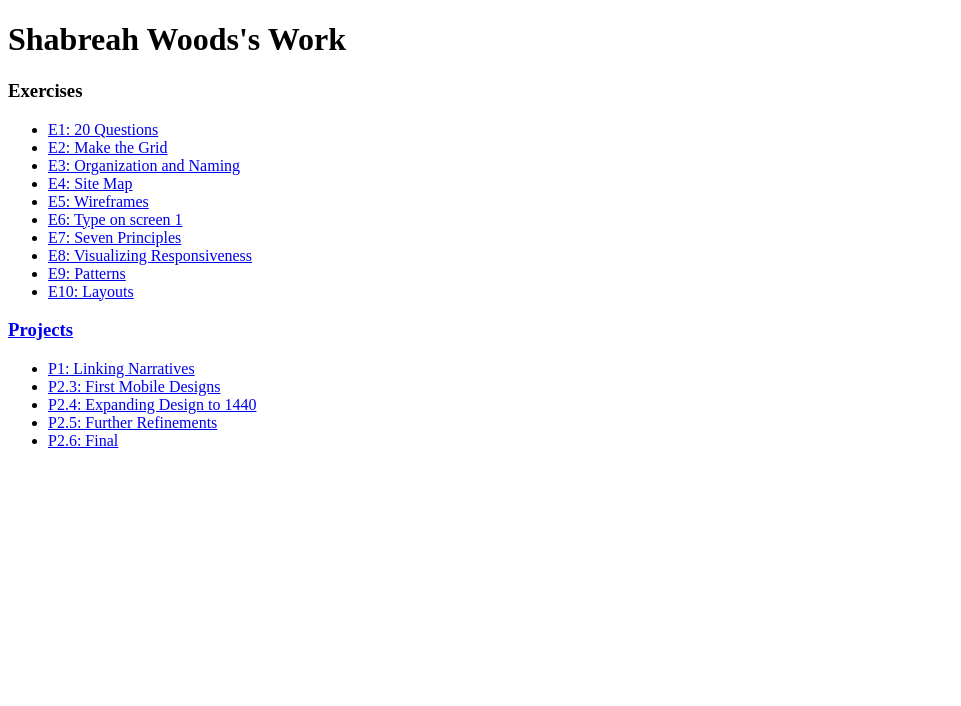
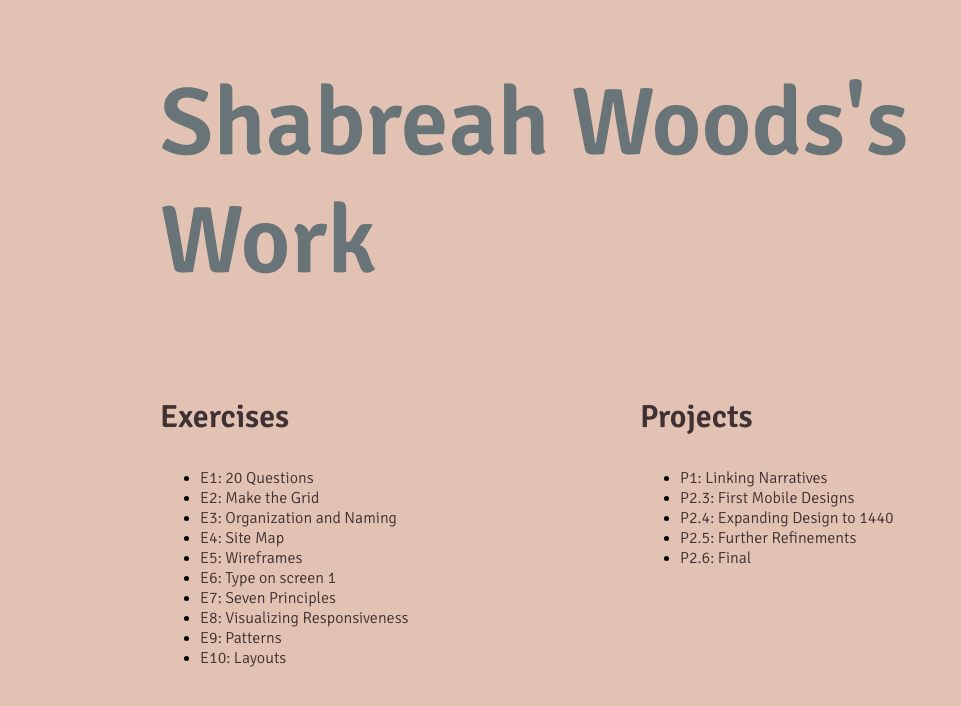
Before and after one commit to Breah22/Avt217-spring21, a plain HTML site: page index.html in a window 1280 px wide. Shown: the whole page, without its empty margins (0-961 px from the left). Drawn offline with Linux system fonts and the light colour scheme.

Commit message:
tutorials 6&7

```diff
--- /dev/null
+++ b/css/main.css
@@ -0,0 +1,53 @@
+h1 {
+  font-family: 'Signika', sans-serif;
+  color: #687477;
+  font-size: 6rem;
+}
+h3 {
+  color: #403234;
+  font-size: 2rem;
+  font-family: 'Signika', sans-serif;
+}
+body {
+  background-color: #E2C2B3;
+}
+html{
+  height:100%
+}
+header {
+  width: 75vw;
+  margin: 25px auto;
+}
+main {
+  width: 75vw;
+  margin: 25px auto;
+  display: flow-root;
+}
+a:link {
+  color: #403234;
+  font-family: 'Signika', sans-serif;
+  text-decoration: none;
+}
+a:hover {
+  color: #F7F3F5;
+  font-family: 'Signika', sans-serif;
+  text-decoration: none;
+}
+a:visited {
+  color: #403234;
+  font-family: 'Signika', sans-serif;
+}
+
+.col {
+  float: left;
+  width: 50%
+}
+@media screen and (max-width: 538px) {
+  .col {
+    margin-bottom: 50px;
+    width: 100%
+  }
+  header {
+    width: 328vw;
+  }
+}
--- a/index.html
+++ b/index.html
@@ -2,28 +2,41 @@
 <head>
     <meta charset="utf-8">
     <title>Shabreah Woods</title>
+    <link rel="stylesheet" href="css/main.css">
+    <link rel="preconnect" href="https://fonts.gstatic.com">
+    <link href="https://fonts.googleapis.com/css2?family=Signika:wght@600&display=swap" rel="stylesheet">
+    <link href="https://fonts.googleapis.com/css2?family=Signika:wght@300&display=swap" rel="stylesheet">
   </head>
   <body>
-    <h1>Shabreah Woods's Work</h1>
+    <header>
+      <h1>Shabreah Woods's Work</h1>
+    </header>
+  <main>
+    <div class="col">
     <h3>Exercises</h3>
-    <ul>
-    <li><a href="e1/index.html">E1: 20 Questions</li>
-    <li><a href="e2/index.html">E2: Make the Grid</li>
-    <li><a href="e3/index.html">E3: Organization and Naming</li>
-    <li><a href="e4/index.html">E4: Site Map</li>
-    <li><a href="e5/index.html">E5: Wireframes</li>
-    <li><a href="e6/index.html">E6: Type on screen 1</li>
-    <li><a href="e7/index.html">E7: Seven Principles</li>
-    <li><a href="e8/index.html">E8: Visualizing Responsiveness</li>
-    <li><a href="e9/index.html">E9: Patterns</li>
-    <li><a href="e10/index.html">E10: Layouts</li>
-    </ul>
+  <ul>
+    <li><a href="e1/index.html">E1: 20 Questions<a/></li>
+    <li><a href="e2/index.html">E2: Make the Grid<a></li>
+    <li><a href="e3/index.html">E3: Organization and Naming<a></li>
+    <li><a href="e4/index.html">E4: Site Map<a></li>
+    <li><a href="e5/index.html">E5: Wireframes<a></li>
+    <li><a href="e6/index.html">E6: Type on screen 1<a></li>
+    <li><a href="e7/index.html">E7: Seven Principles<a></li>
+    <li><a href="e8/index.html">E8: Visualizing Responsiveness<a></li>
+    <li><a href="e9/index.html">E9: Patterns<a></li>
+    <li><a href="e10/index.html">E10: Layouts<a></li>
+  </ul>
+</div>
+<div class="col">
     <h3>Projects</h3>
     <ul>
     <li><a href="p1/index.html">P1: Linking Narratives</a></li>
     <li><a href="p2/2.3/index.html">P2.3: First Mobile Designs</a></li>
     <li><a href="p2/2.4/index.html">P2.4: Expanding Design to 1440</a></li>
     <li><a href="p2/2.5/index.html">P2.5: Further Refinements</a></li>
-    <li><a href="p2/Final/index.html">P2.6: Final
-  </body>
+    <li><a href="p2/Final/index.html">P2.6: Final</a></li>
+  </ul>
+ </div>
+</main>
+</body>
 </html>
```
